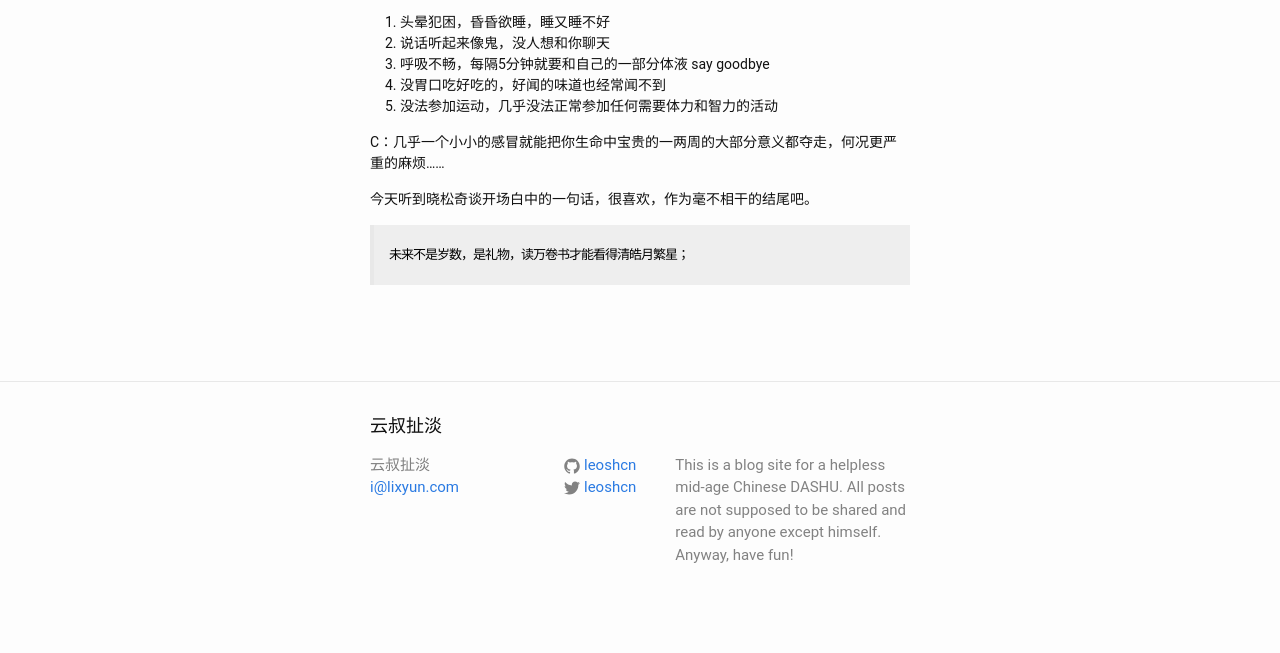
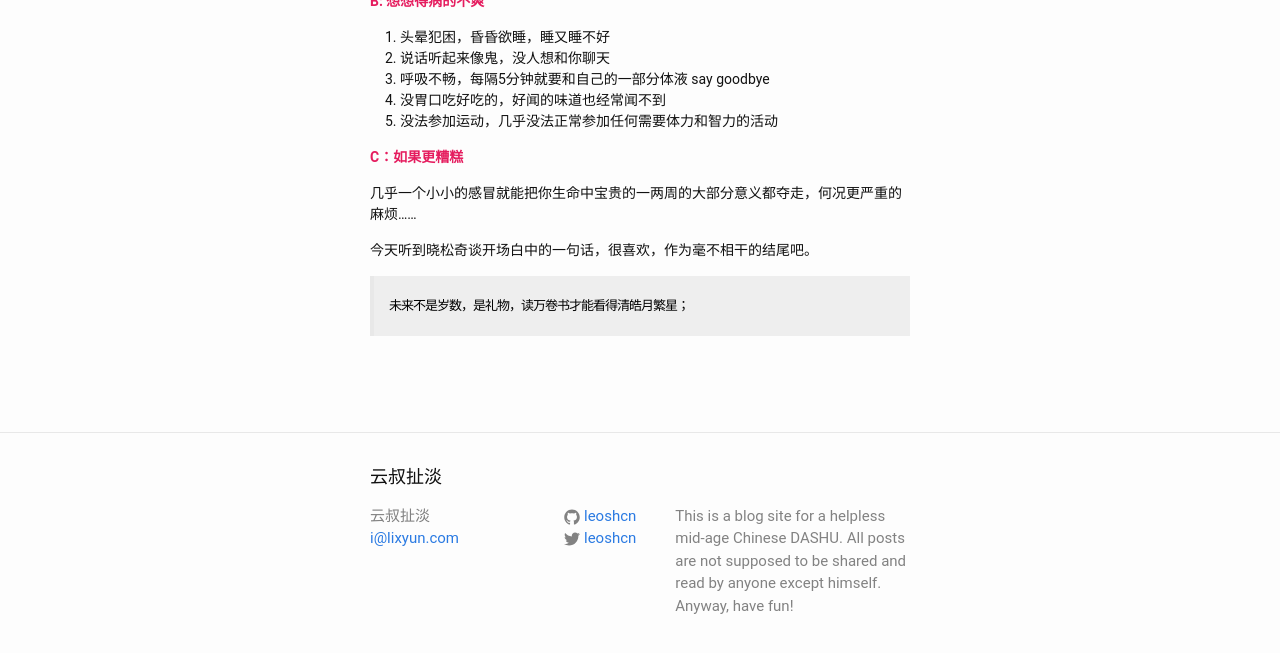
Before and after one commit to leoshcn/leoshcn.github.io, a Jekyll site: the page built from _posts/2015-04-07-vitamin-tablets.md, in a window 1280 px wide and 900 px high, scrolled down 1018 px, cut to the strip 223-876 px from the top of the window. Built offline with Jekyll 4.4.1, drawn with Linux system fonts in a browser that asks for light colours; before the commit the page ends 1867 px from its top, so only the background shows below that.

Commit message:
refine post

```diff
--- a/_posts/2015-04-07-vitamin-tablets.md
+++ b/_posts/2015-04-07-vitamin-tablets.md
@@ -6,13 +6,13 @@ category: Life
 ---
 去台湾前又感冒了，是2周前参加Autodesk 同事聚会时候被鸡毛传染的，这次死去活来的感冒坚定了我对抗抵抗力衰退的决心。
 第一个举措是开始吃保健品，目前找到的这个是 Nature Made 的 Ultra Man，本文也是为了坚持吃它所写的自勉文 - 当我的思绪又发生漂移，认为吃不吃无所谓的时候，请
-A：先看看它是多么的有益；
+###A：先看看它是多么的有益；
 
 ![NatureMadeUltraMan-pic1](http://leoblog.u.qiniudn.com/VitaminTablet1.png)
 ![NatureMadeUltraMan-pic2](http://leoblog.u.qiniudn.com/VitaminTablet2.png)
 ![NatureMadeUltraMan-pic3](http://leoblog.u.qiniudn.com/VitaminTablet3.png)
 
-B: 想想得病的不爽
+###B: 想想得病的不爽
 
 1. 头晕犯困，昏昏欲睡，睡又睡不好
 2. 说话听起来像鬼，没人想和你聊天
@@ -20,7 +20,9 @@ B: 想想得病的不爽
 3. 没胃口吃好吃的，好闻的味道也经常闻不到
 4. 没法参加运动，几乎没法正常参加任何需要体力和智力的活动
 
-C：几乎一个小小的感冒就能把你生命中宝贵的一两周的大部分意义都夺走，何况更严重的麻烦……
+###C：如果更糟糕
+
+几乎一个小小的感冒就能把你生命中宝贵的一两周的大部分意义都夺走，何况更严重的麻烦……
 
 今天听到晓松奇谈开场白中的一句话，很喜欢，作为毫不相干的结尾吧。
 
```
